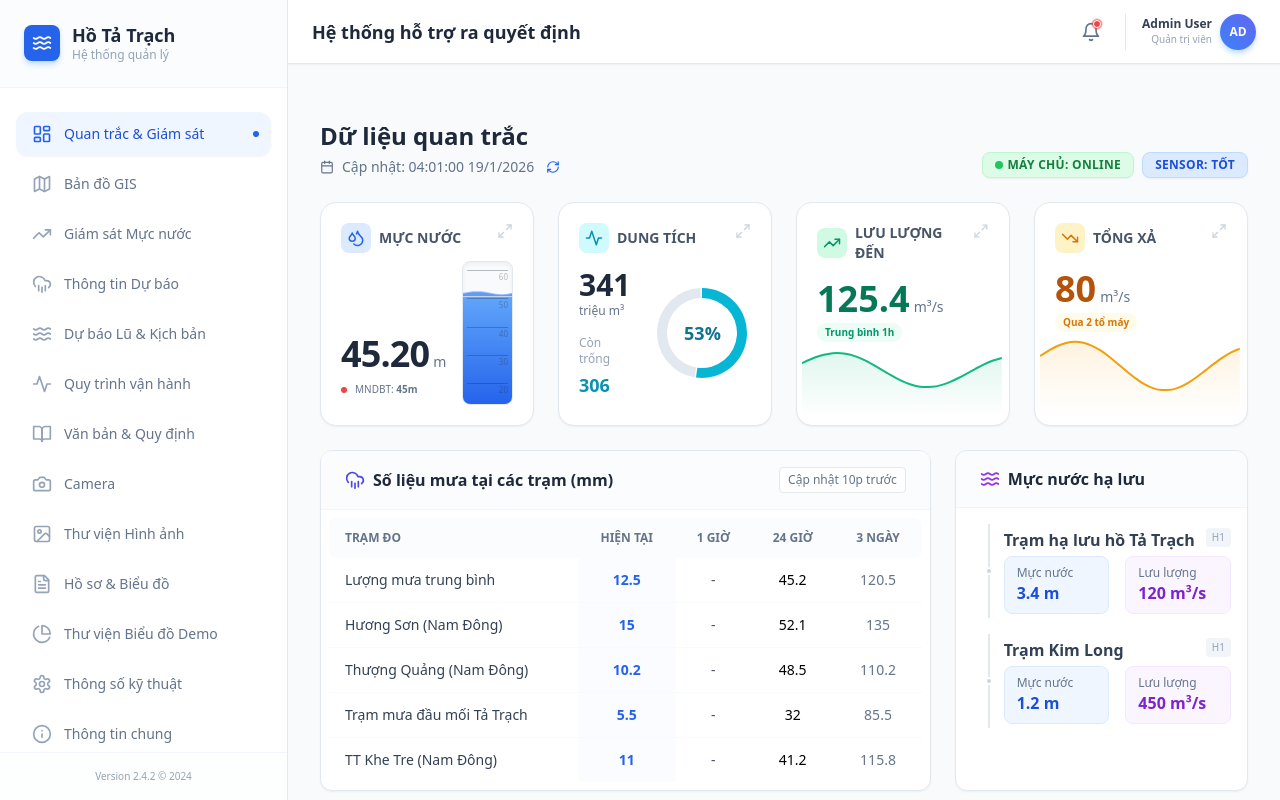
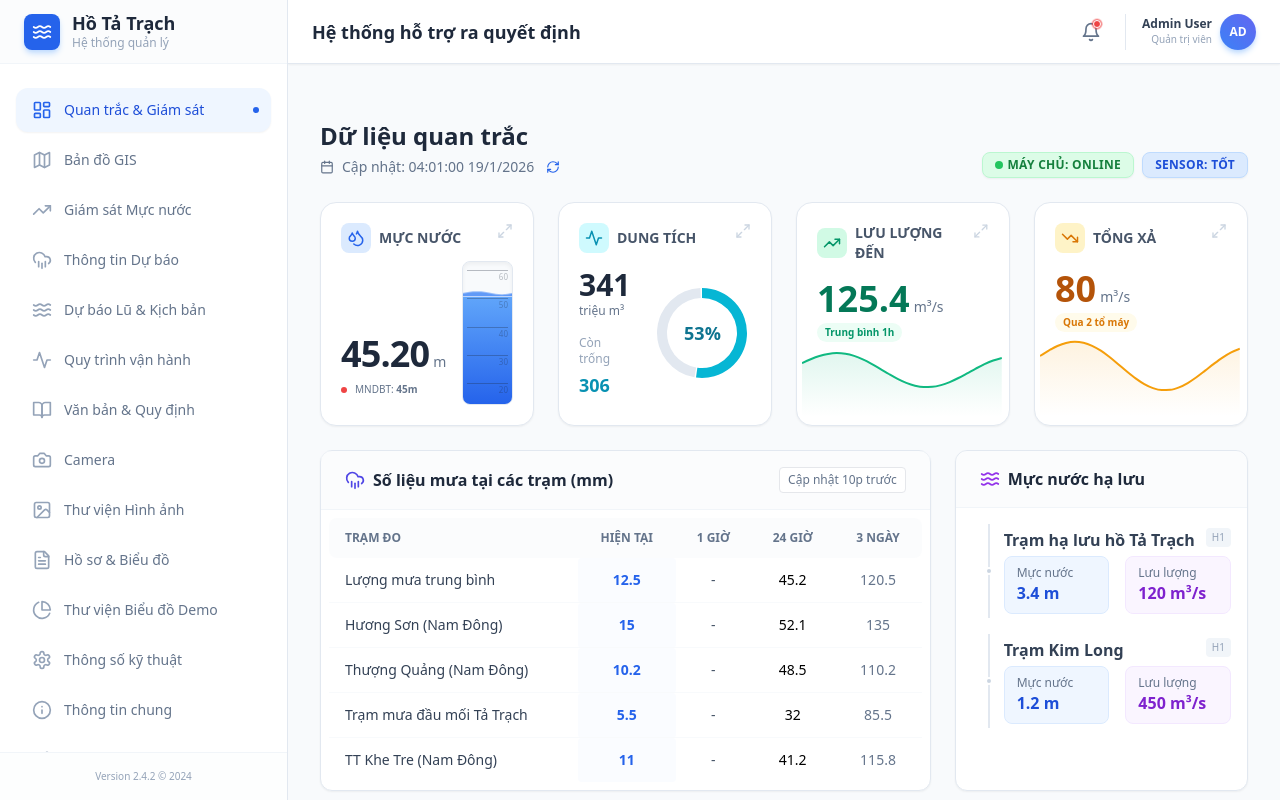
Before and after one commit to filezingme/quantrac-tatrach, a React (Vite) app: page / in a window 1280 px wide. Both pictures are taken after a click on the button "Đăng nhập hệ thống". Built offline with nearby package versions, Linux system fonts and the light colour scheme.

Commit message:
fix(ui): Adjust sidebar height and dashboard scroll
Aligns the sidebar header height with the application header to remove visual gaps.
Enables vertical scrolling for the dashboard content area, improving usability on smaller screens.

```diff
--- a/components/Sidebar.tsx
+++ b/components/Sidebar.tsx
@@ -44,8 +44,8 @@ const menuItems = [
 export const Sidebar: React.FC<SidebarProps> = ({ currentView, onViewChange, isOpen, toggleSidebar }) => {
   return (
     <div className={`fixed inset-y-0 left-0 z-30 w-72 bg-white dark:bg-slate-800 border-r border-slate-200 dark:border-slate-700 text-slate-600 dark:text-slate-300 transition-transform duration-300 transform ${isOpen ? 'translate-x-0' : '-translate-x-full'} md:relative md:translate-x-0 shadow-lg md:shadow-none flex flex-col`}>
-      {/* Header */}
-      <div className="flex items-center justify-between p-6 border-b border-slate-100 dark:border-slate-700 bg-slate-50/50 dark:bg-slate-900/50">
+      {/* Header - Adjusted to h-16 to match App header height and remove gap */}
+      <div className="flex items-center justify-between h-16 px-6 border-b border-slate-100 dark:border-slate-700 bg-slate-50/50 dark:bg-slate-900/50">
         <div className="flex items-center gap-3">
           <div className="bg-blue-600 p-2 rounded-lg text-white shadow-blue-200 dark:shadow-none shadow-md">
             <Waves size={20} />
--- a/views/DashboardView.tsx
+++ b/views/DashboardView.tsx
@@ -601,7 +601,7 @@ export const DashboardView: React.FC = () => {
                   </button>
                </div>
 
-               <div className="flex-1 p-6 overflow-hidden">
+               <div className="flex-1 p-6 overflow-y-auto custom-scrollbar">
                   {modalTab === 'chart' && (
                     <div className="h-full bg-white dark:bg-slate-800 rounded-xl border border-slate-200 dark:border-slate-700 shadow-sm p-4 flex flex-col relative group">
                         <div className="flex-1 w-full min-h-[400px]" style={{ minHeight: '400px' }}>
```
